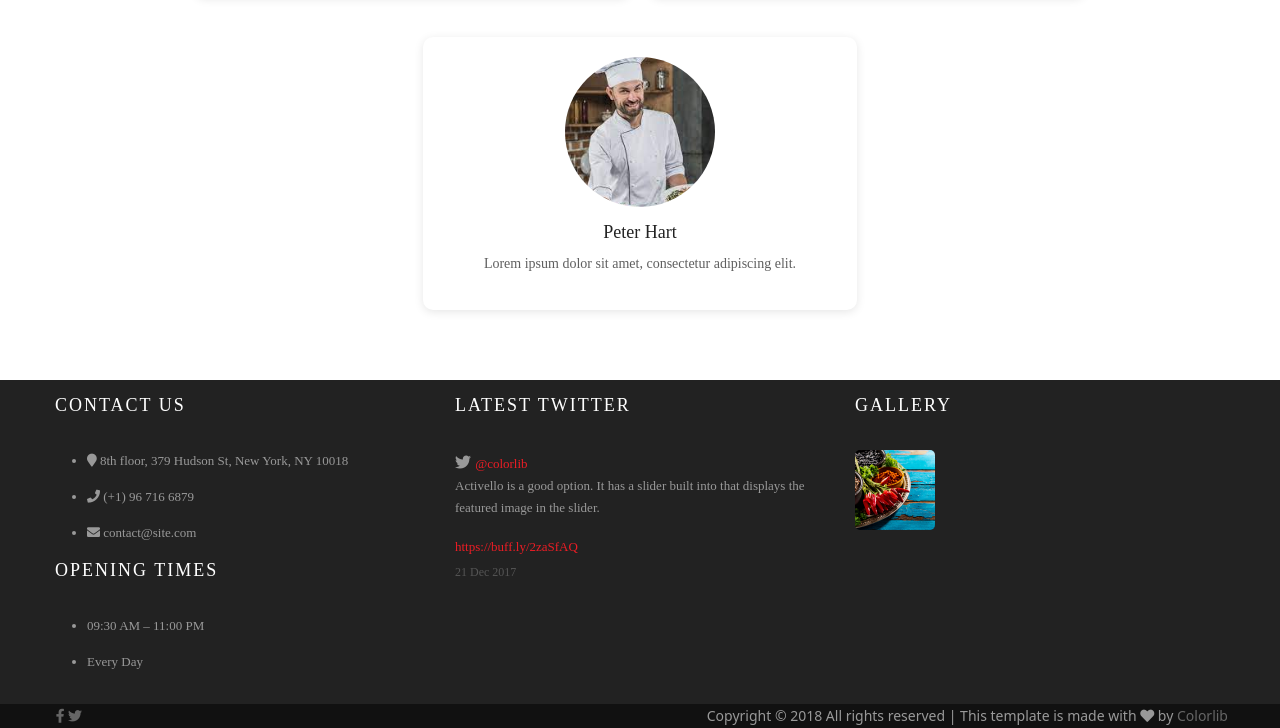
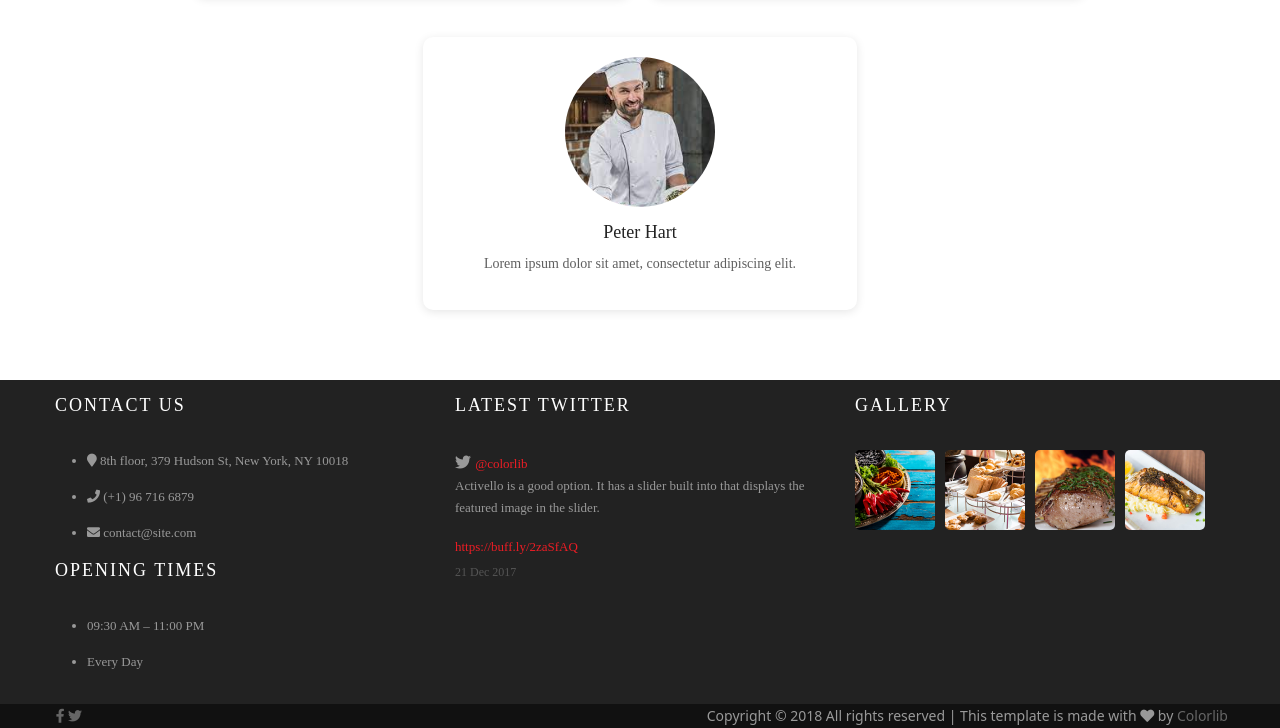
Before and after one commit to ahmed4017/blogbootstrap, a plain HTML site: page about.html in a window 1280 px wide. Shown: the part 2933-3661 px from the top of the page. Drawn offline with nearby package versions, Linux system fonts and the light colour scheme; some icons are missing.

Commit message:
Update about.html

```diff
--- a/about.html
+++ b/about.html
@@ -138,10 +138,19 @@
                 <div class="col-sm-6 col-md-4 p-t-50">
                     <h4 class="txt13 m-b-38">Gallery</h4>
                     <div class="wrap-gallery-footer flex-w">
-                        <a class="item-gallery-footer wrap-pic-w" href="imge/photo-gallery-01.jpg" data-lightbox="gallery-footer">
+                        <a class="item-gallery-footer wrap-pic-w" href="imge/umb-01.jpg" data-lightbox="gallery-footer">
                             <img src="imge/photo-gallery-thumb-01.jpg" alt="GALLERY">
                         </a>
-                        <!-- Add remaining gallery items -->
+                        <a class="item-gallery-footer wrap-pic-w" href="imge/umb-02.jpg" data-lightbox="gallery-footer">
+                            <img src="imge/photo-gallery-thumb-02.jpg" alt="GALLERY">
+                        </a>
+                        <a class="item-gallery-footer wrap-pic-w" href="imge/umb-03.jpg" data-lightbox="gallery-footer">
+                            <img src="imge/photo-gallery-thumb-03.jpg" alt="GALLERY">
+                        </a>
+                        <a class="item-gallery-footer wrap-pic-w" href="imge/umb-04.jpg" data-lightbox="gallery-footer">
+                            <img src="imge/photo-gallery-thumb-04.jpg" alt="GALLERY">
+                        </a>
+                        <!-- Add more gallery items as needed -->
                     </div>
                 </div>
             </div>
```
